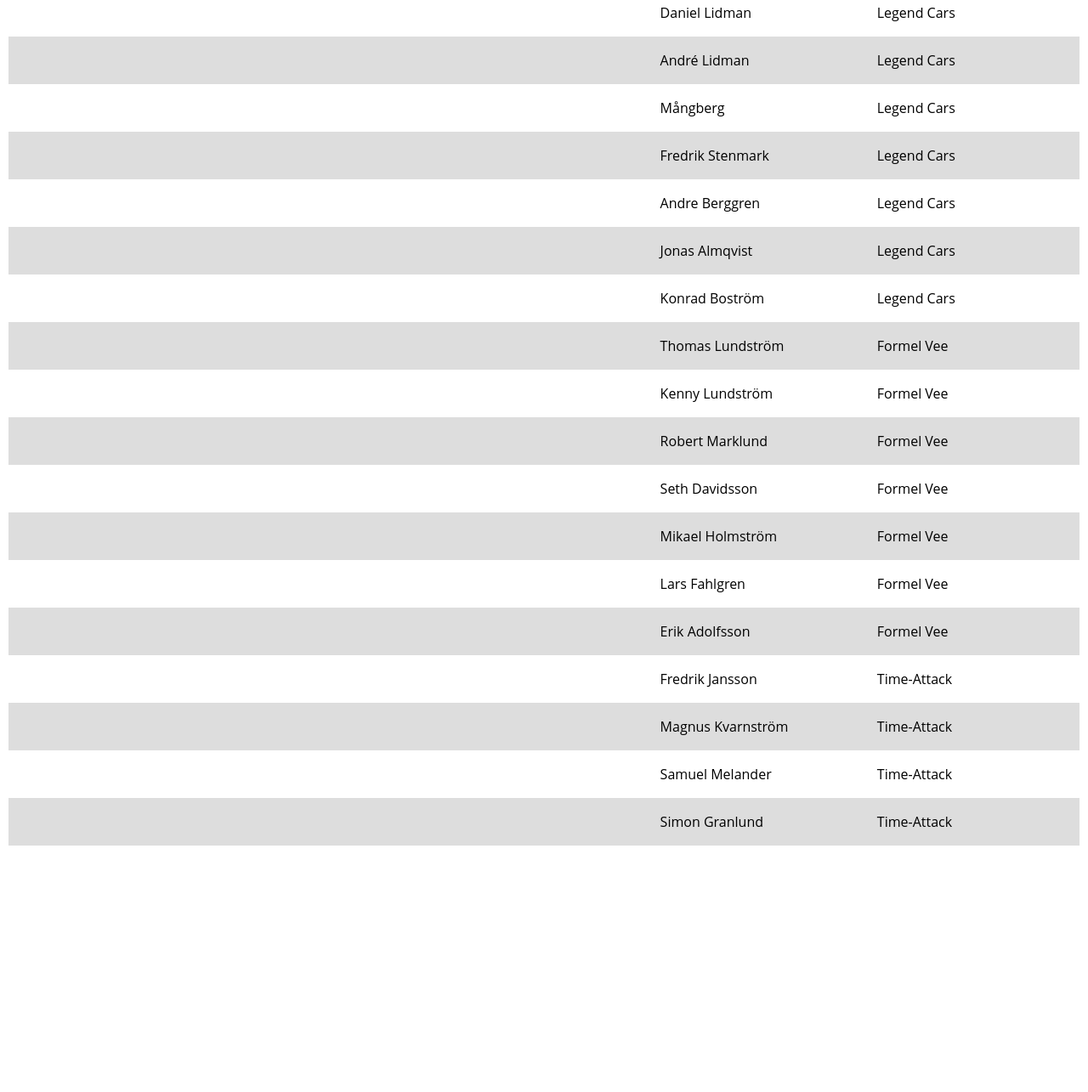
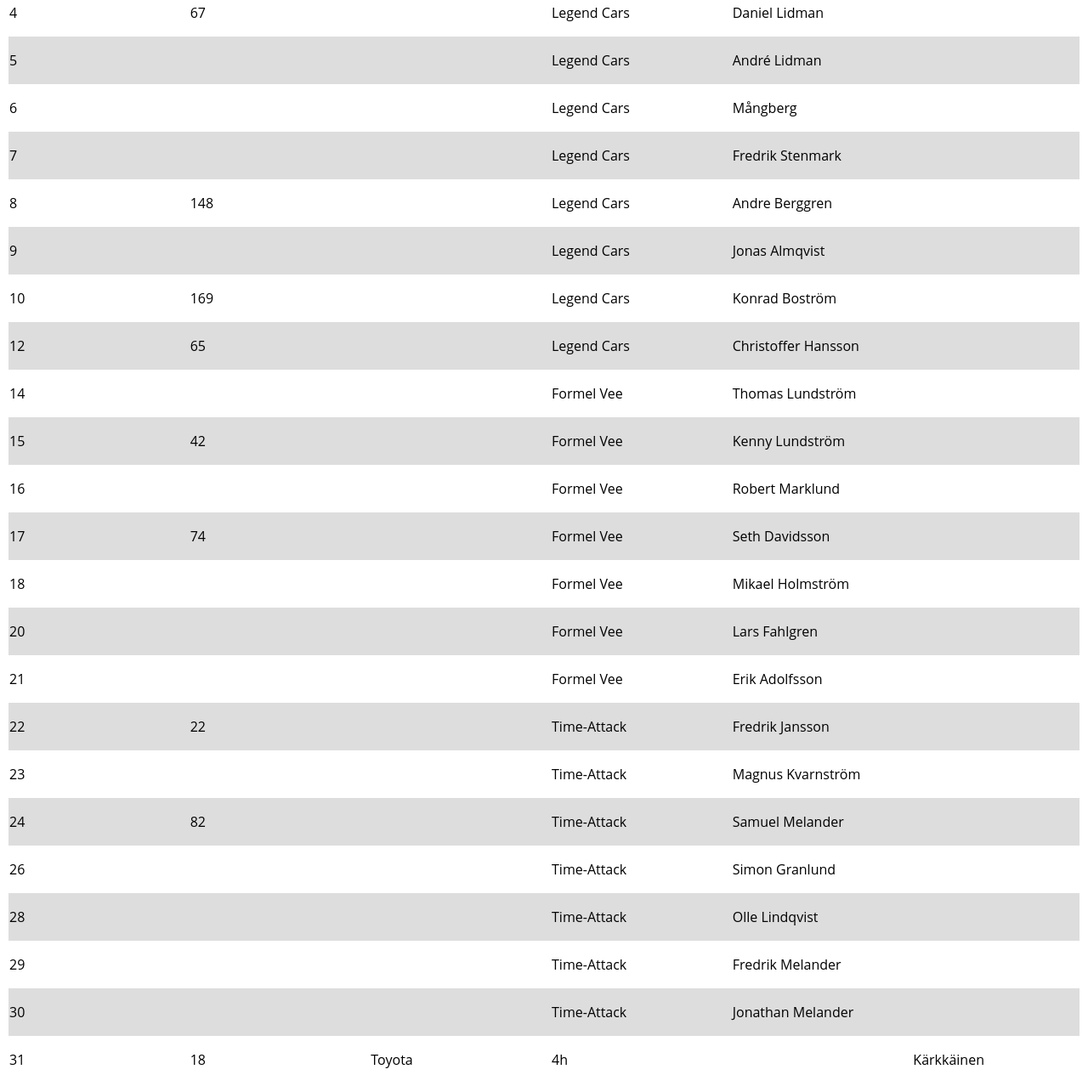
Before and after one commit to Githeo99/Stec-Timer, a plain HTML site: page participants.html in a window 1280 px wide. Shown: the part 431-1716 px from the top of the page at 85% size. Before the commit the page ends 1436 px from the top, so only its background shows below. Drawn offline with Linux system fonts and the light colour scheme.

Commit message:
Init participants list for fällfors

```diff
--- a/participants.html
+++ b/participants.html
@@ -16,157 +16,219 @@
             <th>Transponder</th>
             <th>Startnummer</th>
             <th>Bil</th>
+            <th>Klass</th>
             <th>Förare</th>
-                    <th>Tävlingsgren</th>
+            <th>Team</th>
         </tr>
     </thead>
     <tbody>
         <tr>
+            <td>1</td>
+            <td>23</td>
+            <td></td>
+            <td>Legend Cars</td>
+            <td>Andreas Morén</td>
+            <td></td>
+        </tr>
+        <tr>
+            <td>2</td>
+            <td>84</td>
+            <td></td>
+            <td>Legend Cars</td>
+            <td>Fredrik Melander</td>
+            <td></td>
+        </tr>
+        <tr>
+            <td>3</td>
+            <td>83</td>
+            <td></td>
+            <td>Legend Cars</td>
+            <td>Jonathan Melander</td>
+            <td></td>
+        </tr>
+        <tr>
+            <td>4</td>
+            <td>67</td>
+            <td></td>
+            <td>Legend Cars</td>
+            <td>Daniel Lidman</td>
+            <td></td>
+        </tr>
+        <tr>
+            <td>5</td>
             <td></td>
             <td></td>
+            <td>Legend Cars</td>
+            <td>André Lidman</td>
             <td></td>
-                    <td>Andreas Morén</td>
-                    <td>Legend Cars</td>
         </tr>
         <tr>
+            <td>6</td>
             <td></td>
             <td></td>
+            <td>Legend Cars</td>
+            <td>Mångberg</td>
             <td></td>
-                    <td>Fredrik Melander</td>
-                    <td>Legend Cars / Time-Attack</td>
         </tr>
         <tr>
+            <td>7</td>
             <td></td>
             <td></td>
+            <td>Legend Cars</td>
+            <td>Fredrik Stenmark</td>
             <td></td>
-                    <td>Jonathan Melander</td>
-                    <td>Legend Cars / Time-Attack</td>
         </tr>
         <tr>
+            <td>8</td>
+            <td>148</td>
+            <td></td>
+            <td>Legend Cars</td>
+            <td>Andre Berggren</td>
+            <td></td>
+        </tr>
+        <tr>
+            <td>9</td>
             <td></td>
             <td></td>
+            <td>Legend Cars</td>
+            <td>Jonas Almqvist</td>
             <td></td>
-                    <td>Daniel Lidman</td>
-                    <td>Legend Cars</td>
         </tr>
         <tr>
+            <td>10</td>
+            <td>169</td>
+            <td></td>
+            <td>Legend Cars</td>
+            <td>Konrad Boström</td>
+            <td></td>
+        </tr>
+        <tr>
+            <td>12</td>
+            <td>65</td>
+            <td></td>
+            <td>Legend Cars</td>
+            <td>Christoffer Hansson</td>
+            <td></td>
+        </tr>
+        <tr>
+            <td>14</td>
             <td></td>
             <td></td>
+            <td>Formel Vee</td>
+            <td>Thomas Lundström</td>
             <td></td>
-                    <td>André Lidman</td>
-                    <td>Legend Cars</td>
         </tr>
         <tr>
+            <td>15</td>
+            <td>42</td>
+            <td></td>
+            <td>Formel Vee</td>
+            <td>Kenny Lundström</td>
+            <td></td>
+        </tr>
+        <tr>
+            <td>16</td>
             <td></td>
             <td></td>
+            <td>Formel Vee</td>
+            <td>Robert Marklund</td>
             <td></td>
-                    <td>Mångberg</td>
-                    <td>Legend Cars</td>
         </tr>
         <tr>
+            <td>17</td>
+            <td>74</td>
+            <td></td>
+            <td>Formel Vee</td>
+            <td>Seth Davidsson</td>
+            <td></td>
+        </tr>
+        <tr>
+            <td>18</td>
             <td></td>
             <td></td>
+            <td>Formel Vee</td>
+            <td>Mikael Holmström</td>
             <td></td>
-                    <td>Fredrik Stenmark</td>
-                    <td>Legend Cars</td>
         </tr>
         <tr>
+            <td>20</td>
             <td></td>
             <td></td>
+            <td>Formel Vee</td>
+            <td>Lars Fahlgren</td>
             <td></td>
-                    <td>Andre Berggren</td>
-                    <td>Legend Cars</td>
         </tr>
         <tr>
+            <td>21</td>
             <td></td>
             <td></td>
+            <td>Formel Vee</td>
+            <td>Erik Adolfsson</td>
             <td></td>
-                    <td>Jonas Almqvist</td>
-                    <td>Legend Cars</td>
         </tr>
         <tr>
+            <td>22</td>
+            <td>22</td>
+            <td></td>
+            <td>Time-Attack</td>
+            <td>Fredrik Jansson</td>
+            <td></td>
+        </tr>
+        <tr>
+            <td>23</td>
             <td></td>
             <td></td>
+            <td>Time-Attack</td>
+            <td>Magnus Kvarnström</td>
             <td></td>
-                    <td>Konrad Boström</td>
-                    <td>Legend Cars</td>
         </tr>
         <tr>
+            <td>24</td>
+            <td>82</td>
+            <td></td>
+            <td>Time-Attack</td>
+            <td>Samuel Melander</td>
+            <td></td>
+        </tr>
+        <tr>
+            <td>26</td>
             <td></td>
             <td></td>
+            <td>Time-Attack</td>
+            <td>Simon Granlund</td>
             <td></td>
-                    <td>Thomas Lundström</td>
-                    <td>Formel Vee</td>
         </tr>
         <tr>
+            <td>28</td>
             <td></td>
             <td></td>
+            <td>Time-Attack</td>
+            <td>Olle Lindqvist</td>
             <td></td>
-                    <td>Kenny Lundström</td>
-                    <td>Formel Vee</td>
         </tr>
         <tr>
+            <td>29</td>
             <td></td>
             <td></td>
+            <td>Time-Attack</td>
+            <td>Fredrik Melander </td>
             <td></td>
-                    <td>Robert Marklund</td>
-                    <td>Formel Vee</td>
         </tr>
         <tr>
+            <td>30</td>
             <td></td>
             <td></td>
+            <td>Time-Attack</td>
+            <td>Jonathan Melander</td>
             <td></td>
-                    <td>Seth Davidsson</td>
-                    <td>Formel Vee</td>
         </tr>
         <tr>
+            <td>31</td>
+            <td>18</td>
+            <td>Toyota</td>
+            <td>4h</td>
             <td></td>
-                    <td></td>
-                    <td></td>
-                    <td>Mikael Holmström</td>
-                    <td>Formel Vee</td>
-                </tr>
-                <tr>
-                    <td></td>
-                    <td></td>
-                    <td></td>
-                    <td>Lars Fahlgren</td>
-                    <td>Formel Vee</td>
-                </tr>
-                <tr>
-                    <td></td>
-                    <td></td>
-                    <td></td>
-                    <td>Erik Adolfsson</td>
-                    <td>Formel Vee</td>
-                </tr>
-                <tr>
-                    <td></td>
-                    <td></td>
-                    <td></td>
-                    <td>Fredrik Jansson</td>
-                    <td>Time-Attack</td>
-                </tr>
-                <tr>
-                    <td></td>
-                    <td></td>
-                    <td></td>
-                    <td>Magnus Kvarnström</td>
-                    <td>Time-Attack</td>
-                </tr>
-                <tr>
-                    <td></td>
-                    <td></td>
-                    <td></td>
-                    <td>Samuel Melander</td>
-                    <td>Time-Attack</td>
-                </tr>
-                <tr>
-                    <td></td>
-                    <td></td>
-                    <td></td>
-                    <td>Simon Granlund</td>
-                    <td>Time-Attack</td>
+            <td>Kärkkäinen</td>
         </tr>
     </tbody>
 </table>
```
Lines whose indentation alone changed are shown as unchanged.
